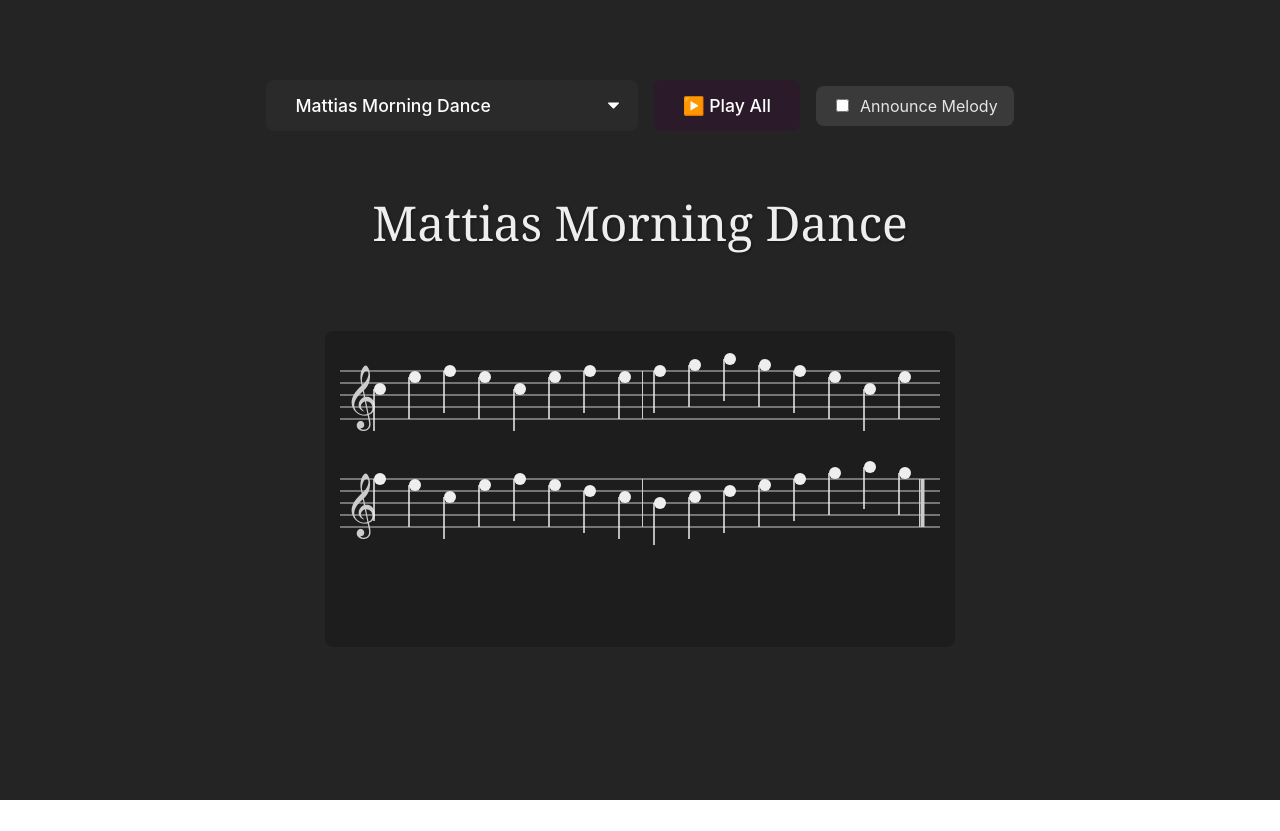
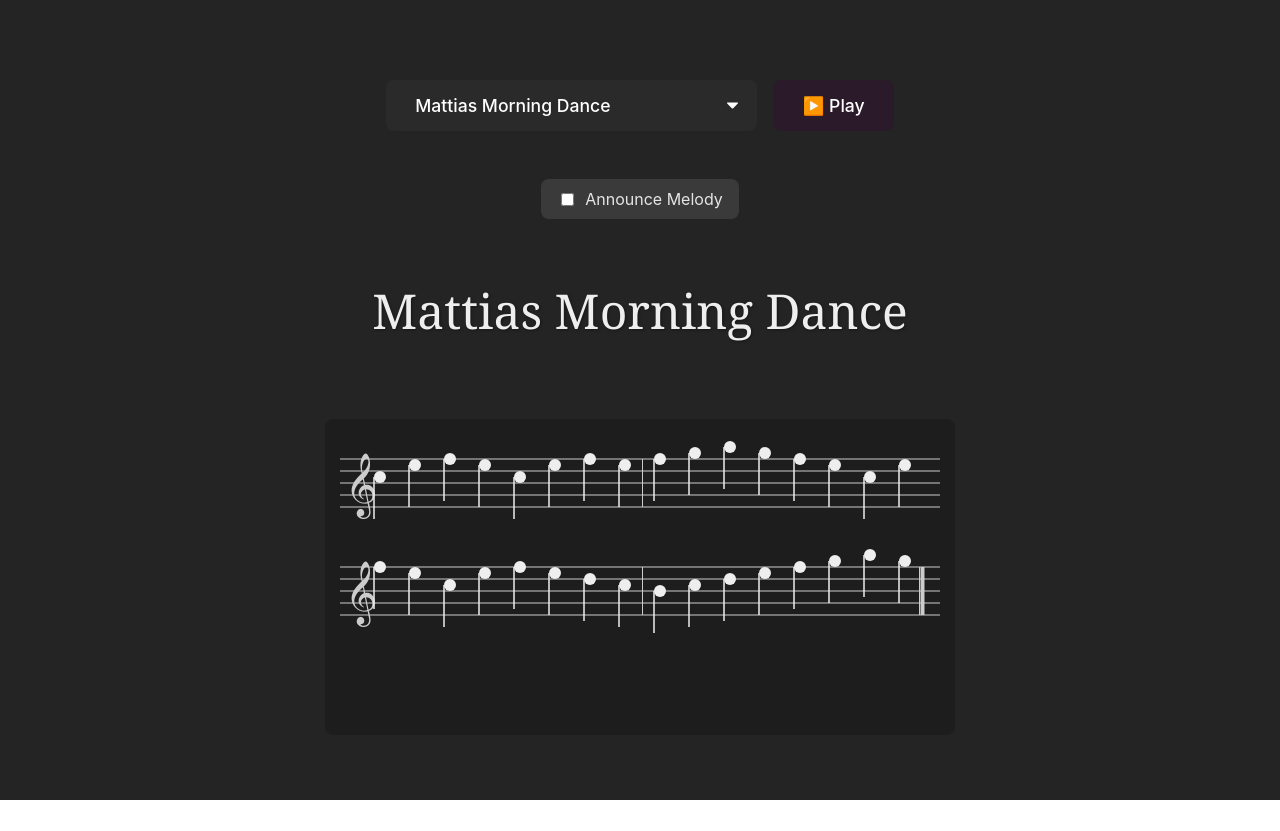
Before and after one commit to nikteg/mattias-music, a React (Vite) app: page / in a window 1280 px wide. Before the commit the page ends 800 px from the top, so only its background shows below. Built offline with nearby package versions, Linux system fonts and the light colour scheme.

Commit message:
refactor: Update play button text and move checkbox position

```diff
--- a/src/App.css
+++ b/src/App.css
@@ -144,11 +144,16 @@
 .checkbox-container {
   display: flex;
   align-items: center;
+  justify-content: center;
   gap: 0.5rem;
   background-color: rgba(255, 255, 255, 0.1);
   padding: 0.5em 1em;
   border-radius: 8px;
   cursor: pointer;
+  margin-top: 1.5rem;
+  width: fit-content;
+  margin-left: auto;
+  margin-right: auto;
 }
 
 .checkbox-container label {
--- a/src/App.tsx
+++ b/src/App.tsx
@@ -576,18 +576,20 @@ function App() {
             onClick={handlePlayStopClick}
             className={`melody-button ${playlistState === 'playing' ? 'playing' : ''}`}
           >
-            {playlistState === 'playing' ? '⏹️ Stop Playlist' : '▶️ Play All'}
+            {playlistState === 'playing' ? '⏹️ Pause' : '▶️ Play'}
           </button>
+        </div> {/* End of button-container */}
+
+        {/* MOVE Checkbox here */}
         <div className="checkbox-container">
           <input
             type="checkbox"
             id="announceCheckbox"
             checked={announceMelodyName}
             onChange={(e) => setAnnounceMelodyName(e.target.checked)}
-              disabled={playlistState === 'playing'} // Optionally disable during playback
+            disabled={playlistState === 'playing'}
           />
           <label htmlFor="announceCheckbox">Announce Melody</label>
-          </div>
         </div>
 
         {/* Display Current Melody Name */}
```
Lines whose indentation alone changed are shown as unchanged.
